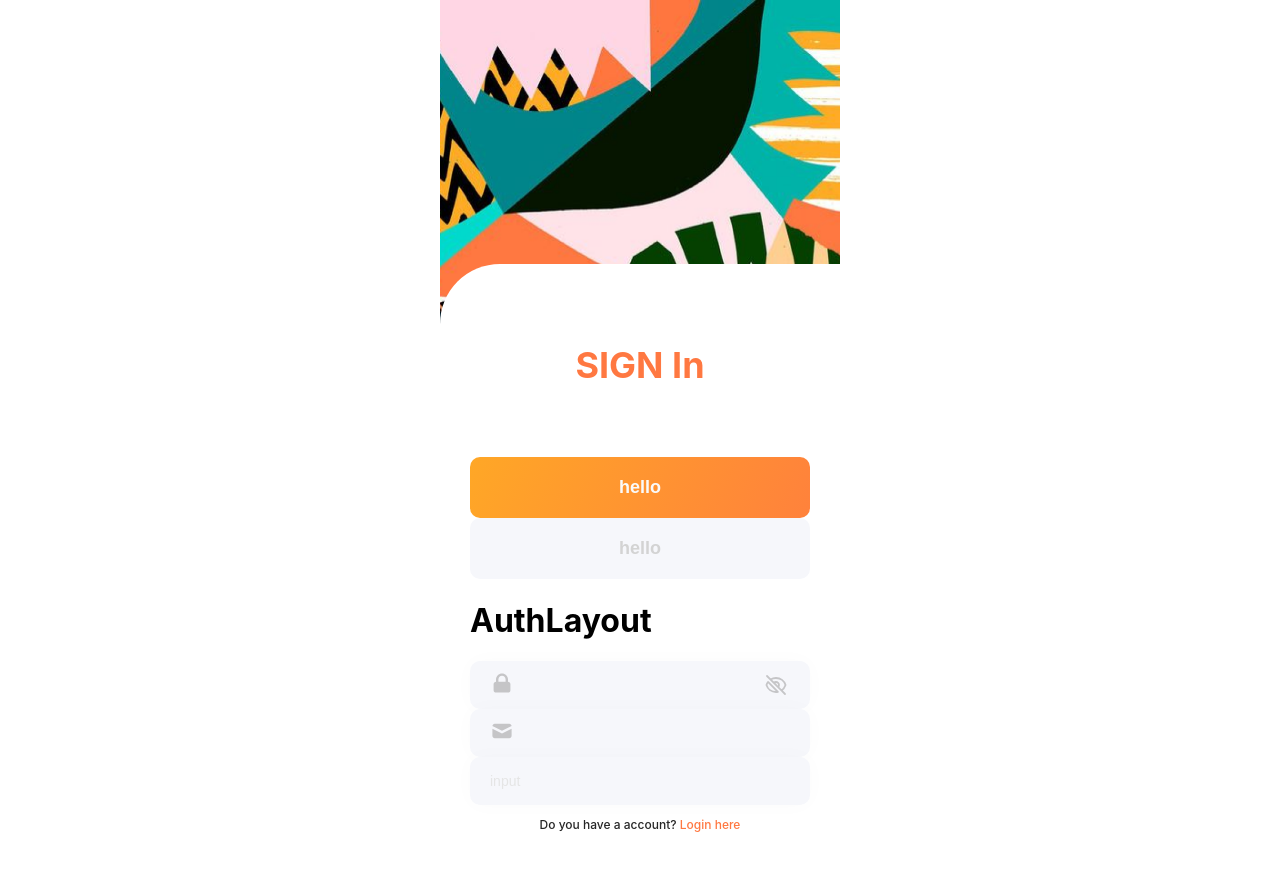
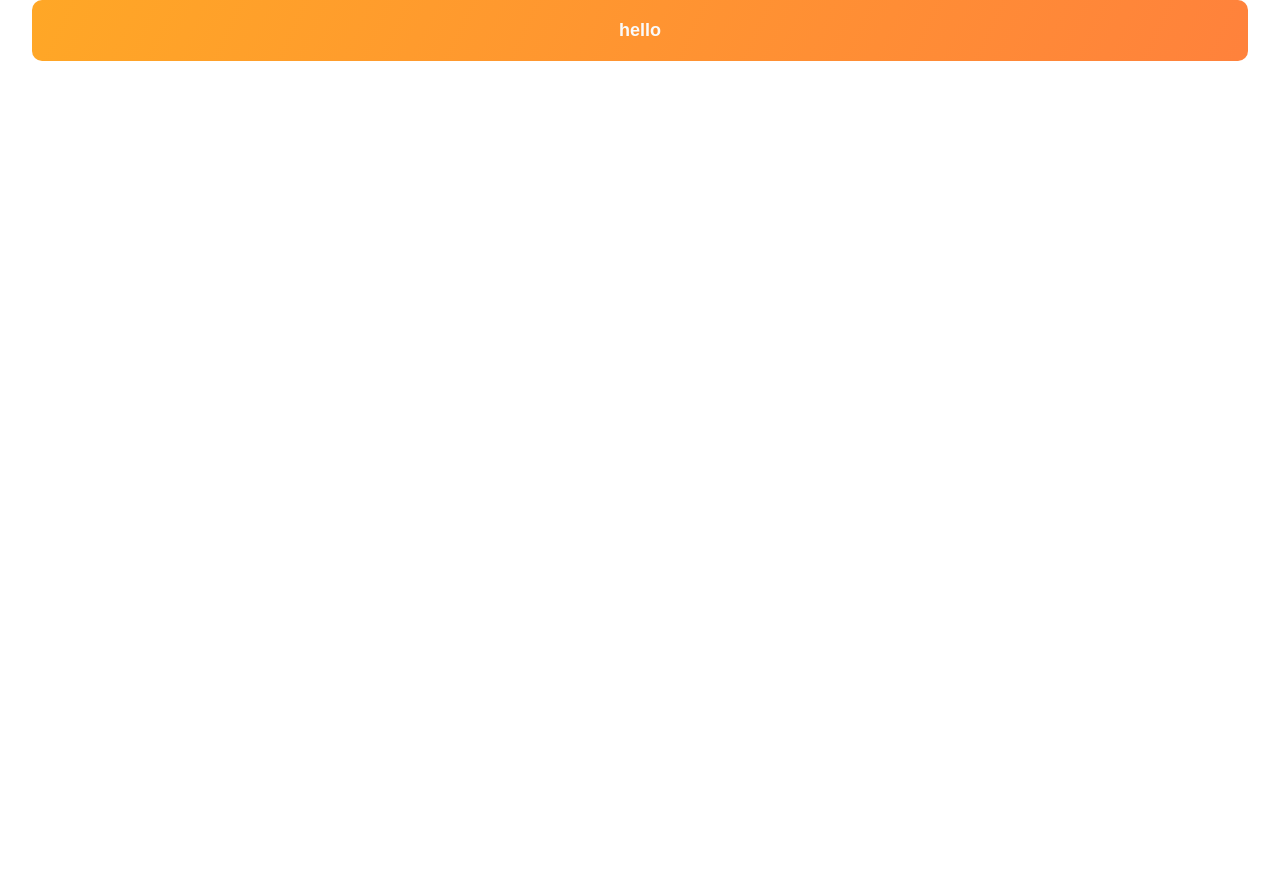
Before and after one commit to kravchuk21/FeedBack-frontend, a Next.js app: page / in a window 1280 px wide. Shown: the top 870 px of the page. After the commit the page ends 800 px from the top, so only its background shows below. Built offline with nearby package versions, Linux system fonts and the light colour scheme.

Commit message:
Register & Login page

```diff
--- a/pages/index.tsx
+++ b/pages/index.tsx
@@ -1,10 +1,8 @@
 import type {NextPage} from 'next'
 import Head from 'next/head'
 import styles from '../styles/Home.module.css'
-import AuthLayout from "../layout/AuthLayout";
 import Button from "../components/Button";
-import Input from "../components/Input";
-import PasswordInput from "../components/PasswordInput";
+import Link from "next/link";
 
 const Home: NextPage = () => {
     return (
@@ -15,17 +13,11 @@ const Home: NextPage = () => {
                 <link rel="icon" href="/favicon.ico"/>
             </Head>
 
-            <AuthLayout title="SIGN In" link={{
-                path: '/auth/register',
-                text: 'Login here'
-            }}>
-                <Button text="hello" onClick={() => console.log(1 + 2)}/>
-                <Button text="hello" disabled onClick={() => console.log("disabled")}/>
-                <h1>AuthLayout</h1>
-                <PasswordInput/>
-                <Input icon='/assets/input_icons/mail.svg' type='email'/>
-                <Input placeholder="input"/>
-            </AuthLayout>
+            <Link href="/auth/login">
+                <a>
+                    <Button text="hello" onClick={() => console.log(1 + 2)}/>
+                </a>
+            </Link>
         </div>
     )
 }
--- /dev/null
+++ b/styles/Auth.module.css
@@ -0,0 +1,3 @@
+.input {
+    margin-bottom: 24px;
+}
```
Also changed, not shown: pages/auth/login.tsx (+29 -0 lines), pages/auth/register.tsx (+30 -0 lines).
